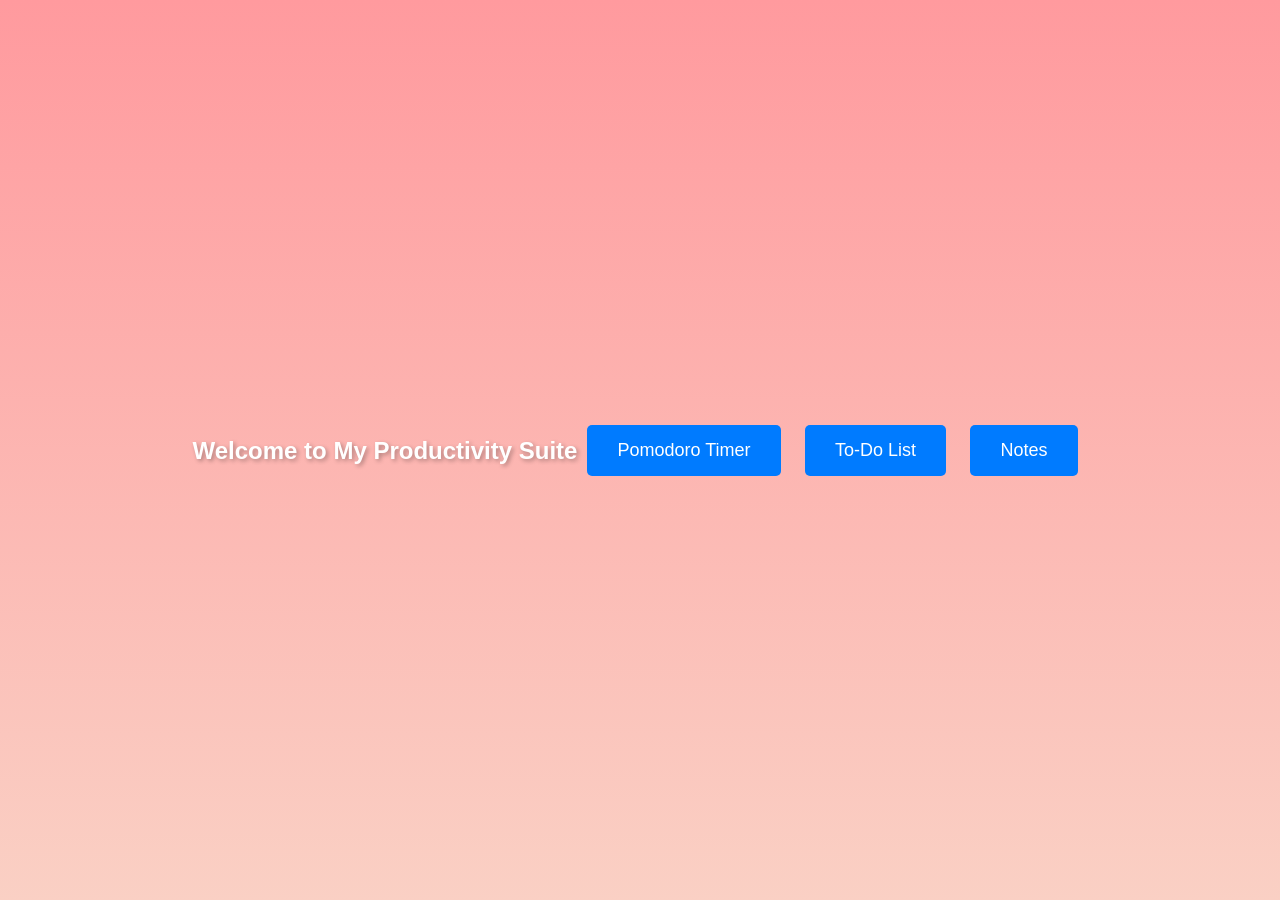
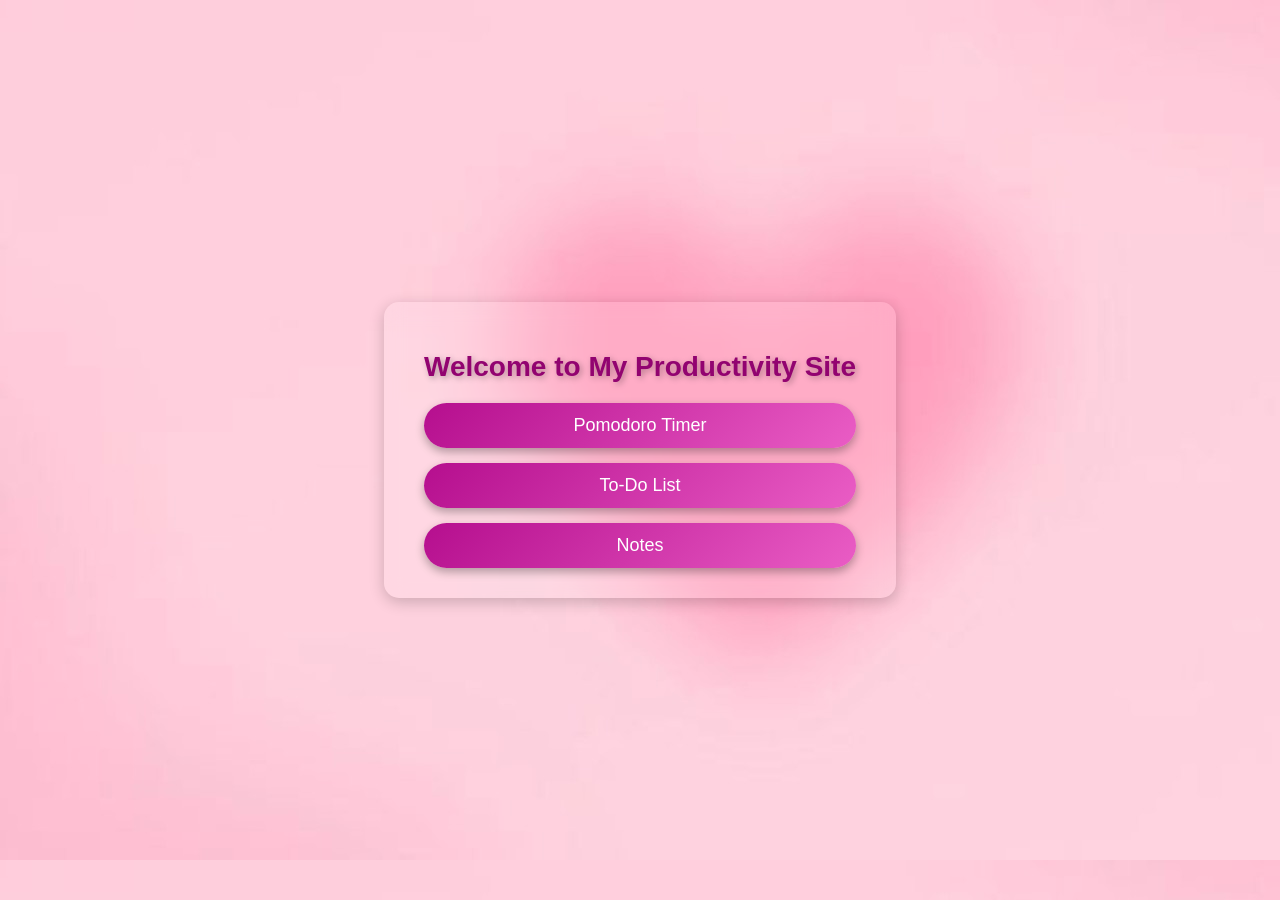
Before and after one commit to sanchi1004/Mini-Project, a plain HTML site: page index.html in a window 1280 px wide. Drawn offline with Linux system fonts and the light colour scheme.

Commit message:
Redesigned the homepage using HTML and CSS

```diff
--- a/index.html
+++ b/index.html
@@ -1,18 +1,19 @@
 <!DOCTYPE html>
 <html lang="en">
-<head>
-    <meta charset="UTF-8">
-    <meta name="viewport" content="width=device-width, initial-scale=1.0">
-    <link rel="stylesheet" href="styles.css">
+  <head>
+    <meta charset="UTF-8" />
+    <meta name="viewport" content="width=device-width, initial-scale=1.0" />
+    <link rel="stylesheet" href="styles.css" />
     <title>Main Page</title>
-
-</head>
-<body>
-    <h1>Welcome to My Productivity Suite</h1>
-    <div>
+  </head>
+  <body>
+    <div class="container">
+      <h1>Welcome to My Productivity Site</h1>
+      <div class="button-group">
         <a href="index_pomodoro.html" class="btn">Pomodoro Timer</a>
         <a href="index_todo.html" class="btn">To-Do List</a>
         <a href="index_notes.html" class="btn">Notes</a>
+      </div>
     </div>
-</body>
+  </body>
 </html>
--- a/styles.css
+++ b/styles.css
@@ -1,7 +1,7 @@
 body {
-    font-family: Arial, sans-serif;
+  font-family: "Poppins", sans-serif;
   text-align: center;
-    background: linear-gradient(to bottom, #ff9a9e, #fad0c4);
+  background: url(Picture2.jpg);
   height: 100vh;
   display: flex;
   justify-content: center;
@@ -10,28 +10,23 @@ body {
 }
 
 .container {
-    background: rgba(255, 255, 255, 0.2);
-    padding: 30px;
+  background: rgba(255, 255, 255, 0.15);
+  padding: 30px 40px;
   border-radius: 15px;
-    box-shadow: 0 8px 32px rgba(0, 0, 0, 0.2);
+  box-shadow: 0 4px 15px rgba(0, 0, 0, 0.2);
   backdrop-filter: blur(10px);
-    text-align: center;
-    width: 350px;
   transition: transform 0.3s ease-in-out;
-    display: flex;
-    flex-direction: column;
-    align-items: center;
-
 }
 
 .container:hover {
   transform: scale(1.05);
 }
+
 h1 {
-    font-size: 24px;
-    color: #fff;
-    text-shadow: 2px 2px 4px rgba(0, 0, 0, 0.3);
-    margin-bottom: 15px;
+  font-size: 28px;
+  color: rgb(146, 3, 112);
+  text-shadow: 2px 2px 6px rgba(0, 0, 0, 0.3);
+  margin-bottom: 20px;
 }
 
 .tomato {
@@ -69,17 +64,17 @@ h1 {
 }
 
 #start {
-    background-color: #4CAF50;
+  background-color: #4caf50;
   color: white;
 }
 
 #pause {
-    background-color: #4CAF50;
+  background-color: #4caf50;
   color: black;
 }
 
 #reset {
-    background-color: #E53935;
+  background-color: #e53935;
   color: white;
 }
 
@@ -93,8 +88,12 @@ h1 {
 }
 
 @keyframes bounce {
-    0% { transform: translateY(0); }
-    100% { transform: translateY(-10px); }
+  0% {
+    transform: translateY(0);
+  }
+  100% {
+    transform: translateY(-10px);
+  }
 }
 body {
   font-family: Arial, sans-serif;
@@ -102,19 +101,28 @@ body {
   margin: 50px;
 }
 
+.button-group {
+  display: flex;
+  flex-direction: column;
+  gap: 15px;
+}
+
 .btn {
-    padding: 15px 30px;
+  padding: 12px 25px;
   font-size: 18px;
   color: white;
-    background-color: #007BFF;
+  background: linear-gradient(135deg, #b50e8e, #ea5dc5);
   border: none;
-    border-radius: 5px;
+  border-radius: 25px;
   cursor: pointer;
   text-decoration: none;
   display: inline-block;
-    margin: 10px;
+  transition: all 0.3s ease-in-out;
+  box-shadow: 0 4px 10px rgba(0, 0, 0, 0.3);
 }
 
 .btn:hover {
-    background-color: #0056b3;
+  transform: translateY(-3px);
+  background: linear-gradient(135deg, #ea5dc5, #b50e8e);
+  box-shadow: 0 6px 12px rgba(0, 0, 0, 0.4);
 }
```
Also changed, not shown: Picture2.jpg (added). Lines whose indentation alone changed are shown as unchanged.
